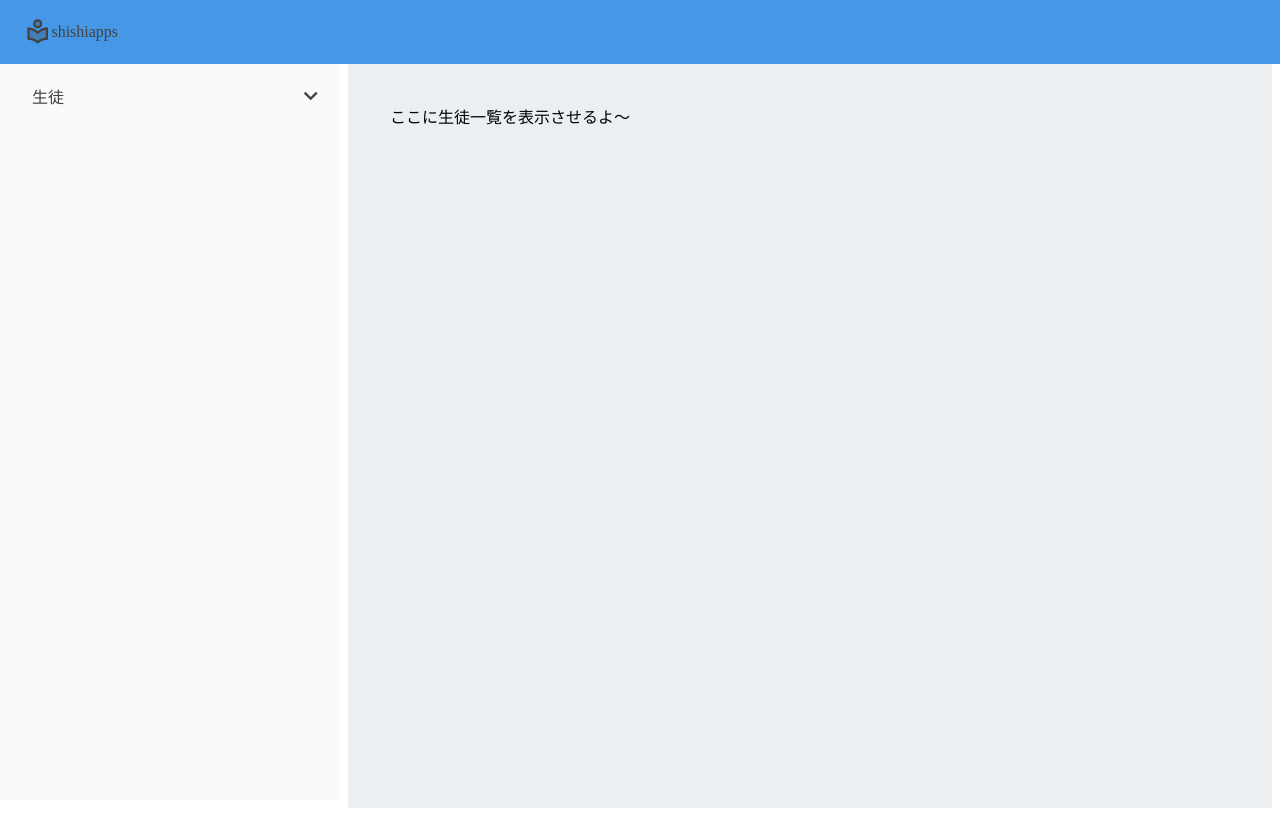
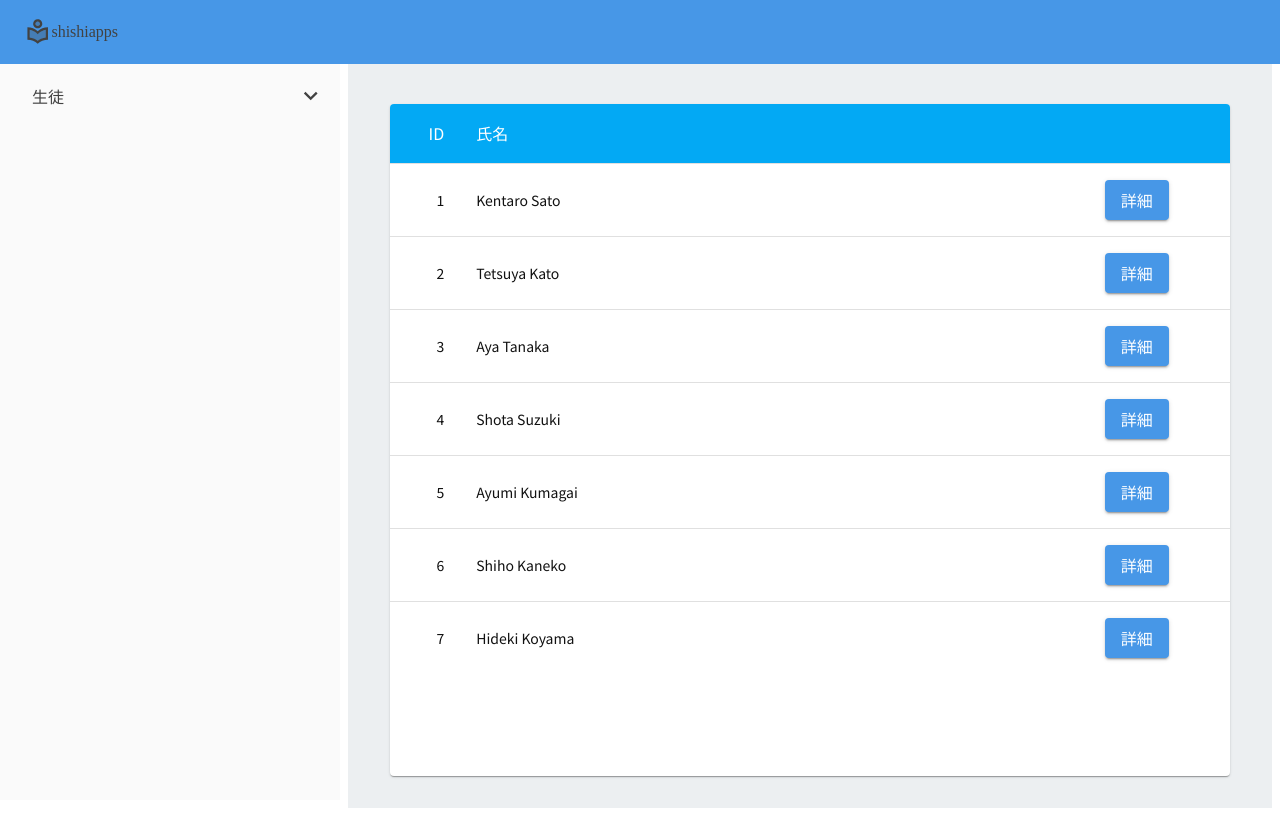
Before and after one commit to pronounceA/shishiapps-remake, a Next.js app: page /students in a window 1280 px wide. Built offline with nearby package versions, Linux system fonts and the light colour scheme.

Commit message:
json 実装後

```diff
--- /dev/null
+++ b/src/@types/Types.ts
@@ -0,0 +1,6 @@
+export type Student = {
+  id: number,
+  name: string,
+  age: number,
+  gender: boolean,
+}
--- /dev/null
+++ b/src/data/students.json
@@ -0,0 +1,46 @@
+{
+  "students": [
+    {
+      "id": 1,
+      "name": "Kentaro Sato",
+      "age": 17,
+      "gender": "male"
+    },
+    {
+      "id": 2,
+      "name": "Tetsuya Kato",
+      "age": 14,
+      "gender": "male"
+    },
+    {
+      "id": 3,
+      "name": "Aya Tanaka",
+      "age": 17,
+      "gender": "femele"
+    },
+    {
+      "id": 4,
+      "name": "Shota Suzuki",
+      "age": 7,
+      "gender": "male"
+    },
+    {
+      "id": 5,
+      "name": "Ayumi Kumagai",
+      "age": 8,
+      "gender": "femele"
+    },
+    {
+      "id": 6,
+      "name": "Shiho Kaneko",
+      "age": 11,
+      "gender": "femele"
+    },
+    {
+      "id": 7,
+      "name": "Hideki Koyama",
+      "age": 12,
+      "gender": "male"
+    }
+  ]
+}
--- a/src/pages/students/index.tsx
+++ b/src/pages/students/index.tsx
@@ -1,16 +1,82 @@
 import React from 'react'
 
 import type { NextPage } from 'next'
+import { Button, Paper, Table, TableBody, TableCell, TableContainer, TableHead, TableRow, tableCellClasses } from '@mui/material'
+import { Student } from '@/@types/Types'
+import { styled } from '@mui/material'
+import fsPromises from 'fs/promises'
+import path from 'path'
 
 // import DefaultLayout from '@/layouts/DefaultLayout'
 
-const Students: NextPage = () => {
+type Props = {
+  students: Student[]
+}
+
+const Students: NextPage<Props> = ({ students }) => {
+  const [studentList, setStudentList] = React.useState<Student[]>([]);
+
+  React.useEffect(() => {
+    setStudentList(students);
+  }, [])
 
   return (
-    <div>
-      ここに生徒一覧を表示させるよ～
-    </div>
+    <>
+      <TableContainer component={Paper}>
+        <Table sx={{ minWidth: 800 }} >
+          <TableHead>
+            <TableRow>
+              <StyledTableCell align='right'>ID</StyledTableCell>
+              <StyledTableCell>氏名</StyledTableCell>
+              <StyledTableCell sx={{ width: 400 }}></StyledTableCell>
+              <StyledTableCell></StyledTableCell>
+            </TableRow>
+          </TableHead>
+          <TableBody>
+            {studentList.map((student: Student) => (
+              <TableRow
+                key={student.id}
+                sx={{ '&:last-child td, &:last-child th': { border: 0 } }}
+                hover
+              >
+                <StyledTableCell align='right'>
+                  {student.id}
+                </StyledTableCell>
+                <StyledTableCell>
+                  {student.name}
+                </StyledTableCell>
+                <StyledTableCell>
+                </StyledTableCell>
+                <StyledTableCell>
+                  <Button variant='contained'>詳細</Button>
+                </StyledTableCell>
+              </TableRow>
+            ))}
+          </TableBody>
+        </Table>
+      </TableContainer>
+    </>
   )
 }
 
+const StyledTableCell = styled(TableCell)(({ theme }) => ({
+  [`&.${tableCellClasses.head}`]: {
+    backgroundColor: theme.palette.info.light,
+    color: theme.palette.common.white,
+  },
+  [`&.${tableCellClasses.body}`]: {
+    fontSize: 14,
+  },
+}));
+
+export const getStaticProps = async () => {
+  const filePath = path.join(process.cwd(), 'src/data/students.json');
+  const data = await fsPromises.readFile(filePath);
+  const objectData = JSON.parse(data.toString());
+
+  return {
+    props: objectData
+  }
+}
+
 export default Students
```
